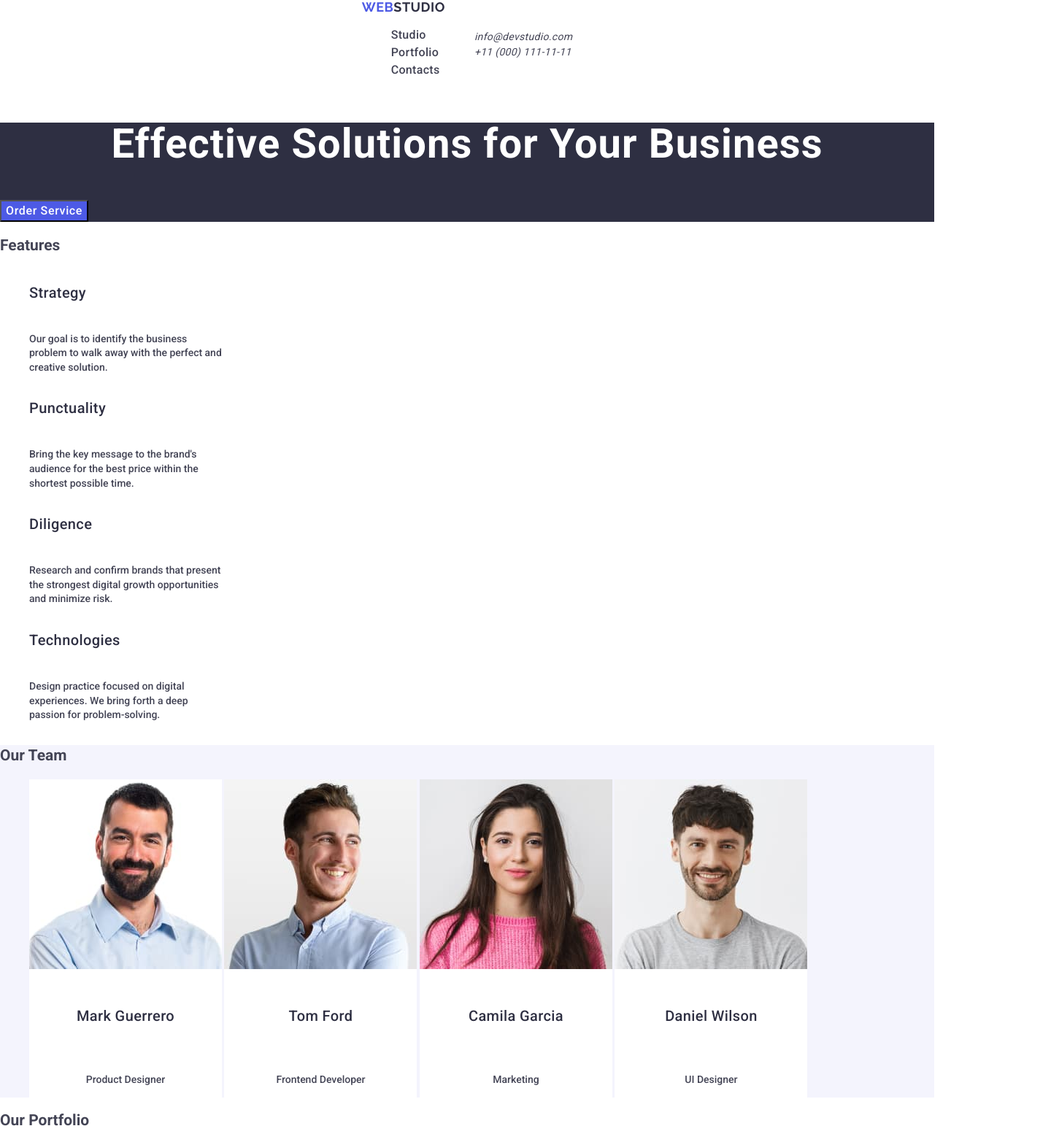
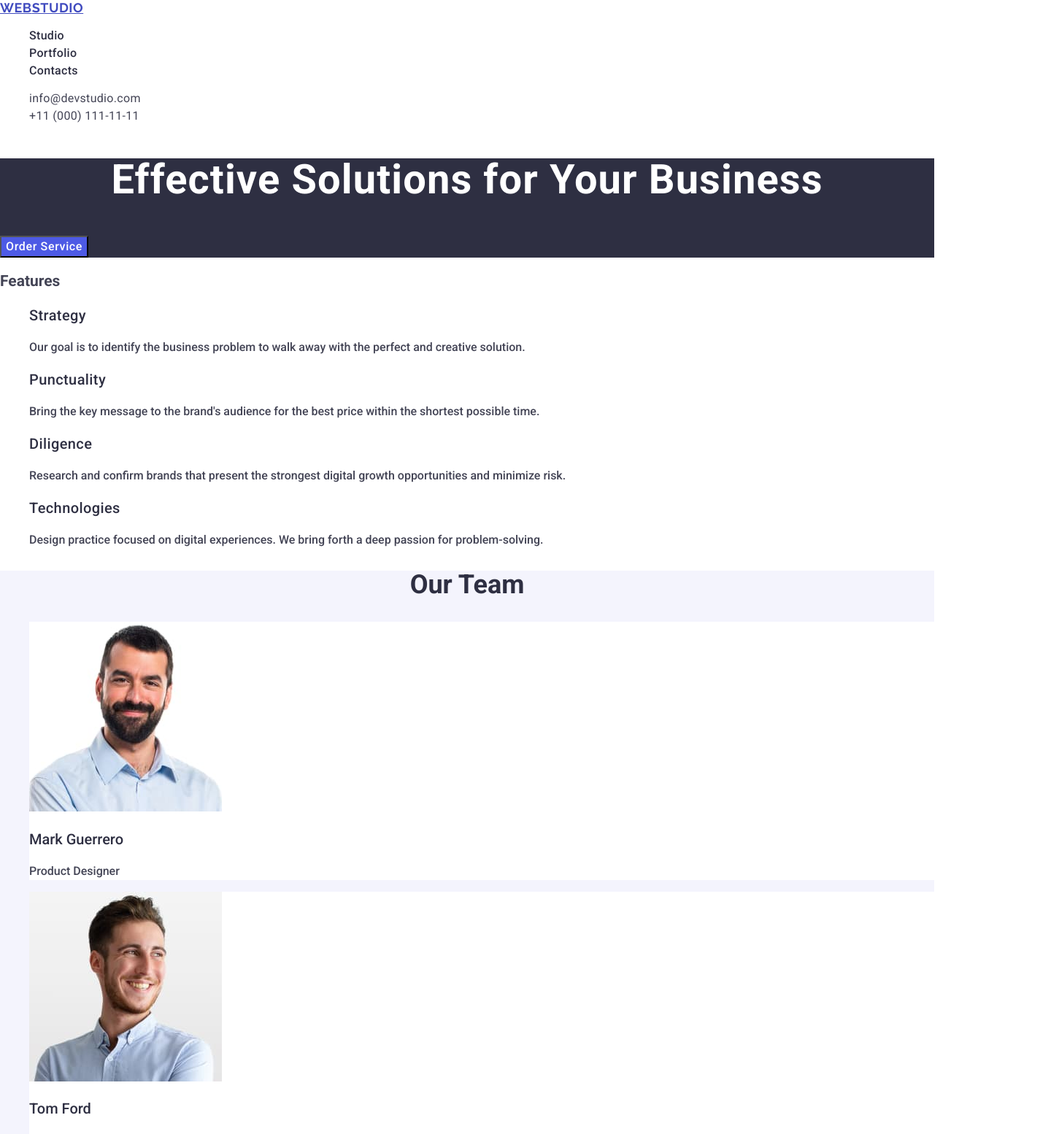
Before and after one commit to ktotokot/goit-markup-hw-02, a plain HTML site: page index.html in a window 1280 px wide. Shown: the top 1554 px of the page at 73% size, 1440 px wide, since content can reach past the window. Drawn offline with nearby package versions, Linux system fonts and the light colour scheme.

Commit message:
corrected classes

```diff
--- a/css/styles.css
+++ b/css/styles.css
@@ -1,7 +1,7 @@
 /* #region 1 */
 body {
   color: #434455;
-font-family: Roboto;
+font-family: "Roboto", sans-serif;
 font-size: 14px;
 font-style: normal;
 font-weight: 500;
@@ -18,12 +18,13 @@ a {color: #434455;
 }
 a:hover, a:focus {color: #404BBF;
 text-decoration: underline;}
-button {
+.button {
+  font-family: "Roboto", sans-serif;
   color: #FFF;
 font-size: 16px;
 font-weight: 500;
 line-height: 1.5;
-letter-spacing: 0.64px;
+letter-spacing: 0.04em;
   background-color: #4D5AE5;
   cursor: pointer;
 }
@@ -33,40 +34,39 @@ button:hover, button:focus {
 /* #endregion */
 /* #region header */
 .logo {
-  color: #2E2F42;
-  font-family: Raleway;
+  color: #4d5ae5;
+  font-family: "Raleway", sans-serif;
 font-size: 18px;
 font-style: normal;
 font-weight: 700;
-line-height: 1.16;
+line-height: 1.17;
 letter-spacing: 0.54px;
 text-transform: uppercase;
 }
-.logo-part {color: #4D5AE5;}
+.logo-part {color: #2e2f42;}
 .nav-link {
-  color: #2E2F42;
+  color: #2e2f42;
 font-size: 16px;
 font-weight: 500;
 line-height: 1.50;
 letter-spacing: 0.32px;
 }
+.address {
+  font-style: normal;
+}
 .contacts {
   font-weight: 400;
   line-height: 1.50;
-  letter-spacing: 0.32px;
+  letter-spacing: 0.02em;
+  font-size: 16px;
 }
-header {
-  display: flex;
-  justify-content: center;
-  align-items: center;
-flex-shrink: 0;
-}
+
 /* #endregion */
 /* #region section one */
 .section-one {
   background-color: #2E2F42;
 }
-h1 {
+.header-1 {
   color: #FFF;
 text-align: center;
 font-size: 56px;
@@ -75,59 +75,94 @@ line-height: 1.07;
 letter-spacing: 1.12px;
 }
 /* #endregion */
-h3 {
+
+/* #region features */
+.features-title {
   color: #2E2F42;
 font-size: 20px;
 font-weight: 500;
 line-height: 1.2;
 letter-spacing: 0.4px;
 }
-/* #region features */
-.features-card {
-  display: flex;
-width: 264px;
-flex-direction: column;
-align-items: flex-start;
-gap: 8px;
+.features-text {
+  color: #434455;
+  font-size: 16px;
+  line-height: 1.5;
+  letter-spacing: 0.02;
 }
 /* #endregion */
 /* #region team */
 .team {
   background-color: #F4F4FD;
 }
+.team-title {
+  font-size: 36px;
+  line-height: 1.11;
+  text-align: center;
+  letter-spacing: 0.02;
+  text-transform: capitalize;
+  color: #2e2f42;
+}
+.team-card-title {
+  color: #2E2F42;
+font-size: 20px;
+font-weight: 500;
+line-height: 1.2;
+letter-spacing: 0.02;
+}
+.team-card-text {
+  font-size: 16px;
+  line-height: 1.5;
+  letter-spacing: 0.02;
+}
 .team-card {
   background-color: #fff;
-  display: inline-flex;
-padding-bottom: 0px;
-flex-direction: column;
-justify-content: center;
-align-items: center;
-gap: 32px;
 }
 /* #endregion */
 /* #region portfolio */
-.portfolio {
-  width: 1440px;
-height: 3300px;
+.portfolio-title {
+  font-size: 36px;
+  line-height: 1.11;
+  text-align: center;
+  letter-spacing: 0.02;
+  text-transform: capitalize;
+  color: #2e2f42;
+}
+.portfolio-card-title {
+  color: #2E2F42;
+font-size: 20px;
+font-weight: 500;
+line-height: 1.2;
+letter-spacing: 0.02;
+}
+.portfolio-card-text {
+  font-size: 16px;
+  line-height: 1.5;
+  letter-spacing: 0.02;
 }
 /* #endregion */
 /* #region footer */
-footer {
+.footer {
   background-color: #2E2F42;
-color: #F4F4FD;
-font-size: 16px;
-font-weight: 400;
-line-height: 1.5;
-letter-spacing: 0.32px;
+
 }
 .logo-footer {
-  color: #F4F4FD;
-  font-family: Raleway;
+  color: #4d5ae5;
+  font-family: "Raleway", sans-serif;
 font-size: 18px;
 font-style: normal;
 font-weight: 700;
-line-height: 1.16;
+line-height: 1.17;
 letter-spacing: 0.54px;
 text-transform: uppercase;
 }
+.logo-footer-part {
+  color: #f4f4fd;
+}
+.footer-text {
+  color: #F4F4FD;
+  font-size: 16px;
+  line-height: 1.5;
+  letter-spacing: 0.02;
+}
 /* #endregion */
--- a/index.html
+++ b/index.html
@@ -23,58 +23,58 @@
     <header>
       <nav>
         <a class="logo" href="./index.html"
-          ><span class="logo-part">Web</span>Studio</a
+          >Web<span class="logo-part"></span>Studio</span></a
         >
         <ul>
-          <li class="nav-link"><a href="">Studio</a></li>
-          <li class="nav-link"><a href="">Portfolio</a></li>
-          <li class="nav-link"><a href="">Contacts</a></li>
+          <li><a class="nav-link" href="./index.html">Studio</a></li>
+          <li><a class="nav-link" href="">Portfolio</a></li>
+          <li><a class="nav-link" href="">Contacts</a></li>
         </ul>
       </nav>
-      <address>
+      <address class="address">
         <ul>
-          <li class="contacts">
-            <a href="mailto:info@devstudio.com">info@devstudio.com</a>
+          <li>
+            <a class="contacts" href="mailto:info@devstudio.com">info@devstudio.com</a>
           </li>
-          <li class="contacts">
-            <a href="tel:+110001111111">+11 (000) 111-11-11</a>
+          <li>
+            <a class="contacts" href="tel:+110001111111">+11 (000) 111-11-11</a>
           </li>
         </ul>
       </address>
     </header>
     <main>
       <section class="section-one">
-        <h1>Effective Solutions for Your Business</h1>
-        <button type="button">Order Service</button>
+        <h1 class="header-1">Effective Solutions for Your Business</h1>
+        <button class="button" type="button">Order Service</button>
       </section>
       <!-- Features -->
       <section>
         <h2>Features</h2>
         <ul>
           <li class="features-card">
-            <h3>Strategy</h3>
-            <p>
+            <h3 class="features-title">Strategy</h3>
+            <p class="features-text">
               Our goal is to identify the business problem to walk away with the
               perfect and creative solution.
             </p>
           </li>
           <li class="features-card">
-            <h3>Punctuality</h3>
-            <p>
+            <h3 class="features-title">Punctuality</h3>
+            <p class="features-text">
               Bring the key message to the brand's audience for the best price
               within the shortest possible time.
             </p>
           </li>
           <li class="features-card">
-            <h3>Diligence</h3>
-            <p>
+            <h3 class="features-title">Diligence</h3>
+            <p class="features-text">
               Research and confirm brands that present the strongest digital
               growth opportunities and minimize risk.
             </p>
           </li>
           <li class="features-card">
-            <h3>Technologies</h3>
-            <p>
+            <h3 class="features-title">Technologies</h3>
+            <p class="features-text">
               Design practice focused on digital experiences. We bring forth a
               deep passion for problem-solving.
             </p>
@@ -83,7 +83,7 @@
       </section>
       <!-- team -->
       <section class="team">
-        <h2>Our Team</h2>
+        <h2 class="team-title">Our Team</h2>
         <ul>
           <li class="team-card">
             <img
@@ -92,8 +92,8 @@
               width="264"
               height="260"
             />
-            <h3>Mark Guerrero</h3>
-            <p>Product Designer</p>
+            <h3 class="team-card-title">Mark Guerrero</h3>
+            <p class="team-card-text">Product Designer</p>
           </li>
           <li class="team-card">
             <img
@@ -102,8 +102,8 @@
               width="264"
               height="260"
             />
-            <h3>Tom Ford</h3>
-            <p>Frontend Developer</p>
+            <h3 class="team-card-title">Tom Ford</h3>
+            <p class="team-card-text">Frontend Developer</p>
           </li>
           <li class="team-card">
             <img
@@ -112,8 +112,8 @@
               width="264"
               height="260"
             />
-            <h3>Camila Garcia</h3>
-            <p>Marketing</p>
+            <h3 class="team-card-title">Camila Garcia</h3>
+            <p class="team-card-text">Marketing</p>
           </li>
           <li class="team-card">
             <img
@@ -122,14 +122,14 @@
               width="264"
               height="260"
             />
-            <h3>Daniel Wilson</h3>
-            <p>UI Designer</p>
+            <h3 class="team-card-title">Daniel Wilson</h3>
+            <p class="team-card-text">UI Designer</p>
           </li>
         </ul>
       </section>
       <!-- Portfolio -->
       <section class="portfolio">
-        <h2>Our Portfolio</h2>
+        <h2 class="portfolio-title">Our Portfolio</h2>
         <ul>
           <li class="portfolio-card">
             <img
@@ -138,8 +138,8 @@
               width="360"
               height="300"
             />
-            <h3>Banking App</h3>
-            <p>App</p>
+            <h3 class="portfolio-card-title">Banking App</h3>
+            <p class="portfolio-card-text">App</p>
           </li>
           <li class="portfolio-card">
             <img
@@ -148,8 +148,8 @@
               width="360"
               height="300"
             />
-            <h3>Cashless Payment</h3>
-            <p>Marketing</p>
+            <h3 class="portfolio-card-title">Cashless Payment</h3>
+            <p class="portfolio-card-text">Marketing</p>
           </li>
           <li class="portfolio-card">
             <img
@@ -158,8 +158,8 @@
               width="360"
               height="300"
             />
-            <h3>Meditation App</h3>
-            <p>App</p>
+            <h3 class="portfolio-card-title">Meditation App</h3>
+            <p class="portfolio-card-text">App</p>
           </li>
           <li class="portfolio-card">
             <img
@@ -168,8 +168,8 @@
               width="360"
               height="300"
             />
-            <h3>Taxi Service</h3>
-            <p>Marketing</p>
+            <h3 class="portfolio-card-title">Taxi Service</h3>
+            <p class="portfolio-card-text">Marketing</p>
           </li>
           <li class="portfolio-card">
             <img
@@ -178,10 +178,9 @@
               width="360"
               height="300"
             />
-            <h3>Screen Illustrations</h3>
-            <p><Design/p></p>
+            <h3 class="portfolio-card-title">Screen Illustrations</h3>
+            <p class="portfolio-card-text">Design</p>
           </li>
-
           <li class="portfolio-card">
             <img
               src="./images/project-card-6.jpeg"
@@ -189,17 +188,17 @@
               width="360"
               height="300"
             />
-            <h3>Online Courses</h3>
-            <p>Marketing</p>
+            <h3 class="portfolio-card-title">Online Courses</h3>
+            <p class="portfolio-card-text">Marketing</p>
           </li>
         </ul>
       </section>
     </main>
-    <footer>
+    <footer class="footer">
       <a class="logo-footer" href="./index.html"
-        ><span class="logo-part">Web</span>Studio</a
+        >Web<span class="logo-footer-part">Studio</span></a
       >
-      <p>
+      <p class="footer-text">
         Increase the flow of customers and sales for your business with digital
         marketing & growth solutions.
       </p>
```
